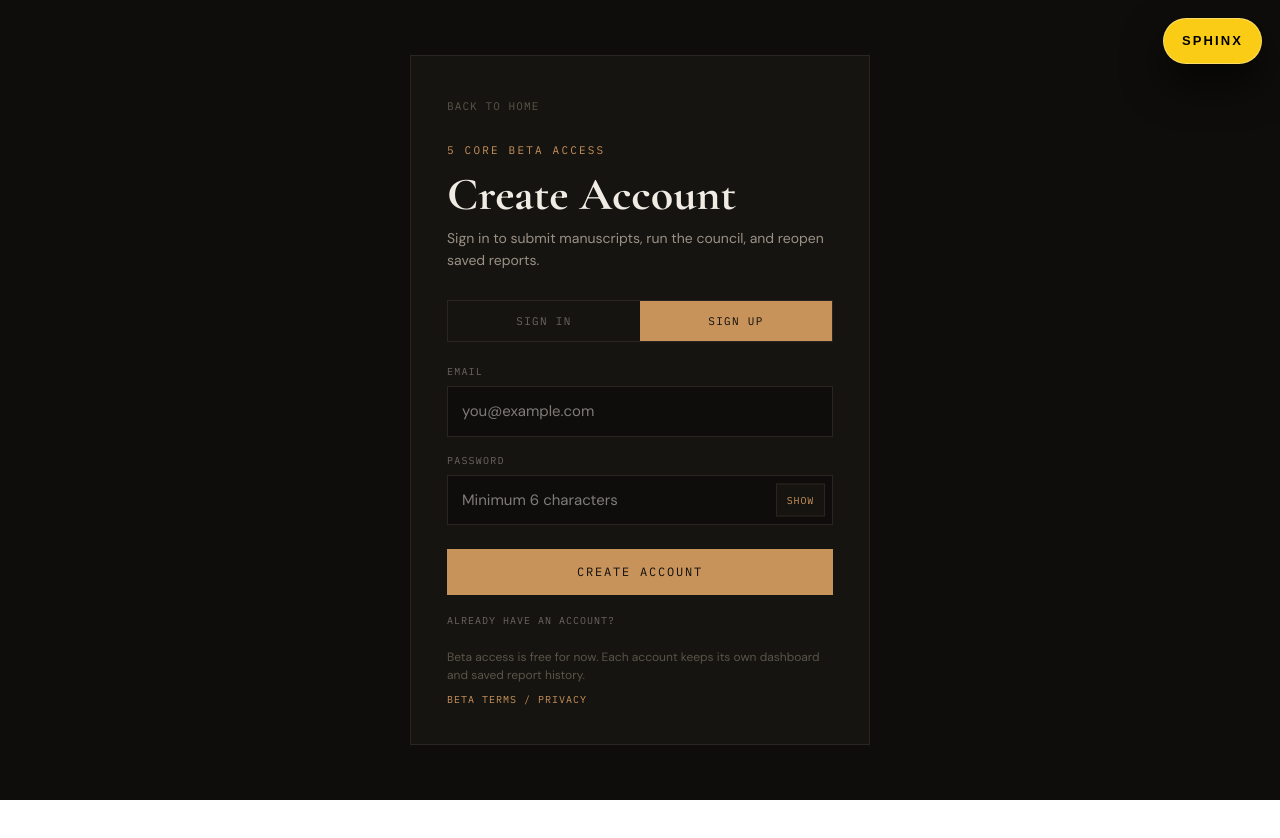
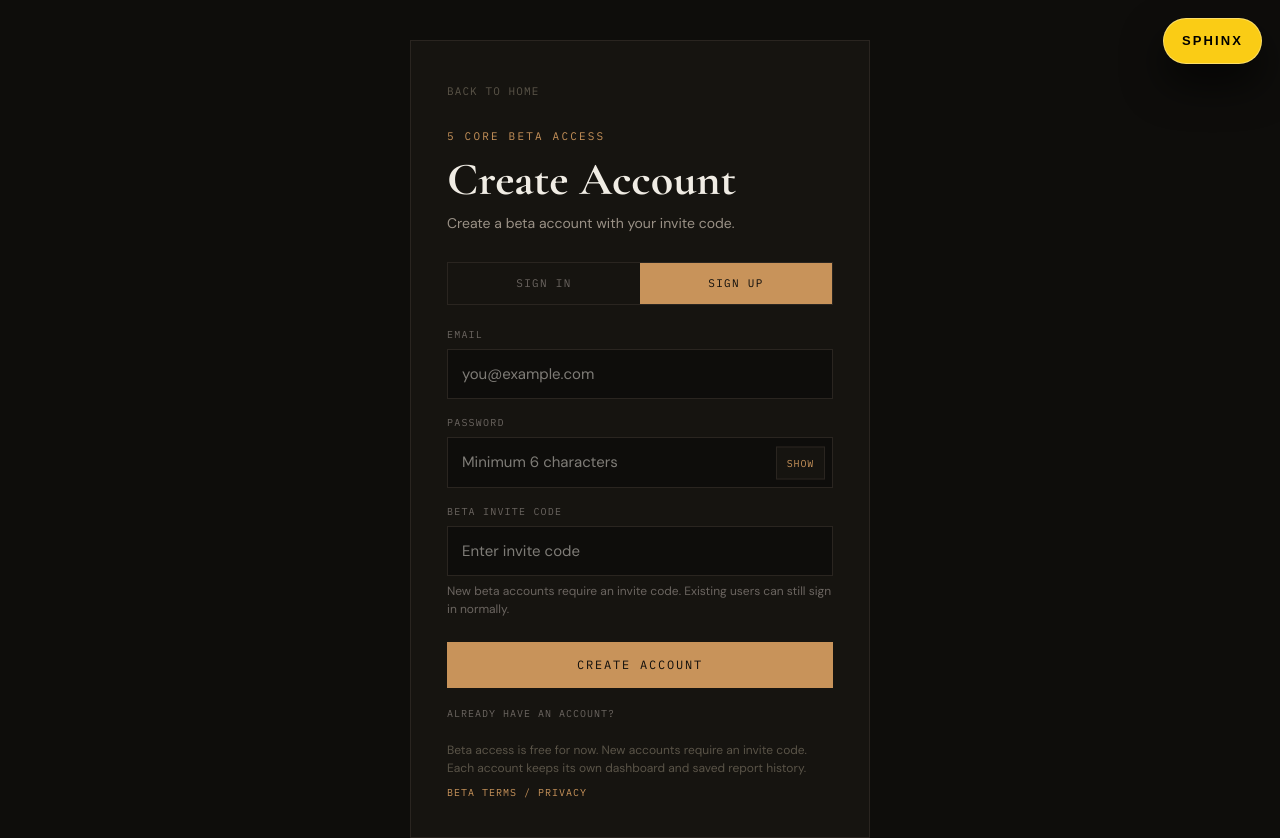
Before and after one commit to trmitchell95-oss/5cores, a Next.js app: page /login in a window 1280 px wide. Both pictures are taken after a click on the button "SIGN UP". Shown: the top 838 px of the page. Before the commit the page ends 800 px from the top, so only its background shows below. Built offline with nearby package versions, Linux system fonts and the light colour scheme; no server answers.

Commit message:
Show beta invite code field

```diff
--- a/app/login/page.tsx
+++ b/app/login/page.tsx
@@ -12,6 +12,7 @@ export default function LoginPage() {
   const [mode, setMode] = useState<"signin" | "signup" | "forgot">("signin");
   const [email, setEmail] = useState("");
   const [password, setPassword] = useState("");
+  const [inviteCode, setInviteCode] = useState("");
   const [showPassword, setShowPassword] = useState(false);
   const [loading, setLoading] = useState(false);
   const [message, setMessage] = useState("");
@@ -86,23 +87,44 @@ export default function LoginPage() {
         }
 
         window.location.href = "/dashboard";
-      } else {
-        const { error } = await supabase.auth.signUp({
+        return;
+      }
+
+      if (!inviteCode.trim()) {
+        setError("Enter the beta invite code.");
+        setLoading(false);
+        return;
+      }
+
+      const response = await fetch("/api/auth/signup", {
+        method: "POST",
+        headers: {
+          "content-type": "application/json",
+        },
+        body: JSON.stringify({
           email: email.trim(),
           password,
-        });
+          inviteCode,
+        }),
+      });
 
-        if (error) {
-          setError(error.message);
-          setLoading(false);
-          return;
-        }
+      const data = await response.json();
 
-        setMessage("Account created. Check your email if confirmation is required, then sign in.");
-        setMode("signin");
-        setPassword("");
+      if (!response.ok) {
+        setError(data.error || "Could not create account.");
         setLoading(false);
+        return;
       }
+
+      setMessage(
+        data.message ||
+          "Account created. Check your email if confirmation is required, then sign in."
+      );
+      setMode("signin");
+      setPassword("");
+      setInviteCode("");
+      setShowPassword(false);
+      setLoading(false);
     } catch {
       setError("Something went wrong. Try again.");
       setLoading(false);
@@ -114,6 +136,7 @@ export default function LoginPage() {
     setError("");
     setMessage("");
     setPassword("");
+    setInviteCode("");
     setShowPassword(false);
   }
 
@@ -269,6 +292,14 @@ export default function LoginPage() {
           color: #f0ece4;
         }
 
+        .invite-help {
+          font-family: 'DM Sans', sans-serif;
+          font-size: 12px;
+          color: #6b6560;
+          line-height: 1.45;
+          margin-top: 7px;
+        }
+
         .button {
           width: 100%;
           margin-top: 8px;
@@ -370,7 +401,9 @@ export default function LoginPage() {
           <div className="subtitle">
             {mode === "forgot"
               ? "Enter your email and we will send you a password reset link."
-              : "Sign in to submit manuscripts, run the council, and reopen saved reports."}
+              : mode === "signup"
+                ? "Create a beta account with your invite code."
+                : "Sign in to submit manuscripts, run the council, and reopen saved reports."}
           </div>
 
           {mode !== "forgot" && (
@@ -431,6 +464,23 @@ export default function LoginPage() {
               </div>
             )}
 
+            {mode === "signup" && (
+              <div className="field">
+                <label className="label">Beta Invite Code</label>
+                <input
+                  className="input"
+                  type="text"
+                  value={inviteCode}
+                  onChange={(e) => setInviteCode(e.target.value)}
+                  disabled={loading}
+                  placeholder="Enter invite code"
+                />
+                <div className="invite-help">
+                  New beta accounts require an invite code. Existing users can still sign in normally.
+                </div>
+              </div>
+            )}
+
             <button className="button" type="submit" disabled={loading}>
               {loading
                 ? "Working..."
@@ -466,7 +516,7 @@ export default function LoginPage() {
           {message && <div className="message">{message}</div>}
 
           <div className="note">
-            Beta access is free for now. Each account keeps its own dashboard and saved report history.
+            Beta access is free for now. New accounts require an invite code. Each account keeps its own dashboard and saved report history.
             <br />
             <a className="terms-link" href="/beta-terms">Beta Terms / Privacy</a>
           </div>
```
